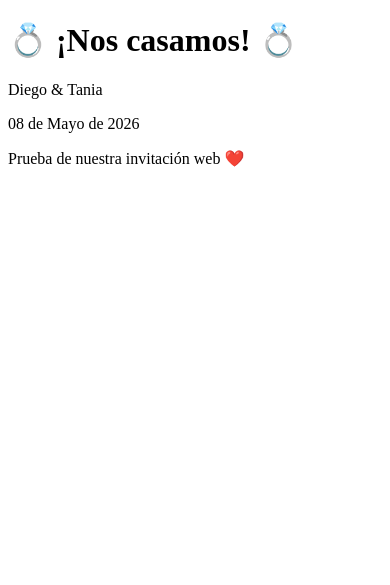
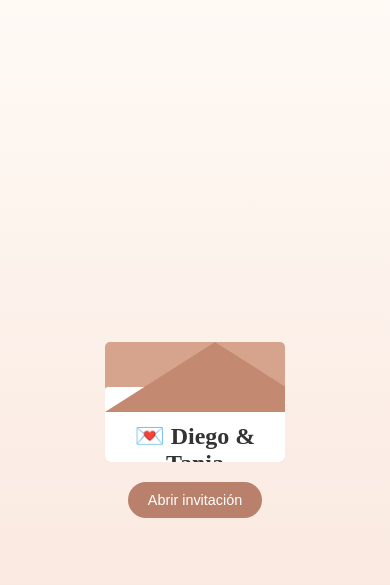
Before and after one commit to DIEGOFLOREZ1021/Boda, a plain HTML site: page index.html in a window 390 px wide. Drawn offline with Linux system fonts and the light colour scheme.

Commit message:
primer avance

```diff
--- /dev/null
+++ b/estilos/style_main.css
@@ -0,0 +1,97 @@
+/* Fuente base y reset */
+* {
+  margin: 0;
+  padding: 0;
+  box-sizing: border-box;
+}
+
+body {
+  font-family: 'Raleway', sans-serif;
+  background-color: #fffaf5;
+  color: #333;
+  text-align: center;
+  overflow-x: hidden;
+}
+
+/* Sección principal con imagen de fondo */
+.hero {
+  position: relative;
+  height: 100vh;
+  background: url('https://images.unsplash.com/photo-1529634899535-1d46a1d62b25?auto=format&fit=crop&w=1200&q=80') center/cover no-repeat;
+  display: flex;
+  justify-content: center;
+  align-items: center;
+  color: white;
+}
+
+.overlay {
+  position: absolute;
+  top: 0;
+  left: 0;
+  width: 100%;
+  height: 100%;
+  background: rgba(0,0,0,0.4);
+}
+
+.hero-content {
+  position: relative;
+  z-index: 1;
+  padding: 20px;
+}
+
+.hero h1 {
+  font-family: 'Playfair Display', serif;
+  font-size: 3em;
+  letter-spacing: 1px;
+}
+
+.hero p {
+  font-size: 1.2em;
+  margin-top: 10px;
+}
+
+.date {
+  font-size: 1.1em;
+  margin-top: 10px;
+}
+
+/* Detalles del evento */
+.details {
+  padding: 40px 20px;
+}
+
+.details h2 {
+  font-family: 'Playfair Display', serif;
+  color: #b9806b;
+  margin-bottom: 15px;
+}
+
+/* Footer */
+footer {
+  background-color: #b9806b;
+  color: white;
+  padding: 15px;
+  font-size: 0.9em;
+}
+
+/* 📱 Ajustes Responsive */
+@media (max-width: 768px) {
+  .hero h1 {
+    font-size: 2.2em;
+  }
+  .hero p {
+    font-size: 1em;
+  }
+}
+
+@media (max-width: 480px) {
+  .hero {
+    height: 90vh;
+  }
+  .hero h1 {
+    font-size: 1.8em;
+  }
+  .hero p {
+    font-size: 0.9em;
+  }
+}
--- /dev/null
+++ b/estilos/style_sobre.css
@@ -0,0 +1,87 @@
+.envelope-page {
+  display: flex;
+  justify-content: center;
+  align-items: center;
+  height: 100vh;
+  background: linear-gradient(180deg, #fffaf5 0%, #f7e1d7 100%);
+  font-family: 'Playfair Display', serif;
+}
+
+.envelope-container {
+  text-align: center;
+}
+
+.envelope {
+  position: relative;
+  width: 220px;
+  height: 140px;
+  background: #d6a48c;
+  margin: 0 auto 20px;
+  border-radius: 5px;
+  overflow: hidden;
+  transition: transform 2s ease-in-out;
+  transform-origin: bottom;
+}
+
+.envelope .flap {
+  position: absolute;
+  top: 0;
+  left: 0;
+  width: 0;
+  height: 0;
+  border-left: 110px solid transparent;
+  border-right: 110px solid transparent;
+  border-bottom: 70px solid #c48a71;
+  transform-origin: top;
+  transition: transform 2s ease-in-out;
+  z-index: 2;
+}
+
+.envelope .letter {
+  position: absolute;
+  bottom: -100%;
+  left: 0;
+  width: 100%;
+  background: white;
+  color: #333;
+  padding: 15px;
+  box-sizing: border-box;
+  transition: bottom 2s ease-in-out;
+  z-index: 1;
+  border-radius: 3px;
+}
+
+.envelope.open .flap {
+  transform: rotateX(180deg);
+}
+
+.envelope.open .letter {
+  bottom: 0;
+}
+
+#openButton {
+  background-color: #b9806b;
+  color: white;
+  font-family: 'Raleway', sans-serif;
+  border: none;
+  padding: 12px 25px;
+  border-radius: 25px;
+  cursor: pointer;
+  font-size: 1em;
+  transition: background 0.3s;
+}
+
+#openButton:hover {
+  background-color: #a36c59;
+}
+
+@media (max-width: 480px) {
+  .envelope {
+    width: 180px;
+    height: 120px;
+  }
+  #openButton {
+    padding: 10px 20px;
+    font-size: 0.9em;
+  }
+}
--- a/index.html
+++ b/index.html
@@ -3,13 +3,23 @@
 <head>
   <meta charset="UTF-8">
   <meta name="viewport" content="width=device-width, initial-scale=1.0">
-  <title>Invitación de Boda</title>
-  <link rel="stylesheet" href="style.css">
+  <title>Invitación de Boda | Diego & Tania</title>
+  <link rel="stylesheet" href="estilos/style_sobre.css">
 </head>
-<body>
-  <h1>💍 ¡Nos casamos! 💍</h1>
-  <p>Diego & Tania</p>
-  <p>08 de Mayo de 2026</p>
-  <p>Prueba de nuestra invitación web ❤️</p>
+<body class="envelope-page">
+  <div class="envelope-container">
+    <div class="envelope">
+      <div class="flap"></div>
+      <div class="letter">
+        <h2>💌 Diego & Tania</h2>
+        <p>Te invitamos a compartir con nosotros este día tan especial...</p>
+      </div>
+    </div>
+    <button id="openButton">Abrir invitación</button>
+  </div>
+
+  <audio id="music" src="music.mp3" preload="auto"></audio>
+
+  <script src="scripts/sobre.js"></script>
 </body>
 </html>
--- /dev/null
+++ b/scripts/sobre.js
@@ -0,0 +1,11 @@
+const button = document.getElementById('openButton');
+const music = document.getElementById('music');
+const envelope = document.querySelector('.envelope');
+
+button.addEventListener('click', () => {
+  music.play();
+  envelope.classList.add('open');
+  setTimeout(() => {
+    window.location.href = 'main.html';
+  }, 3500);
+});
--- a/styles.css
+++ /dev/null
@@ -1,16 +0,0 @@
-body {
-  font-family: 'Georgia', serif;
-  background-color: #fffaf5;
-  text-align: center;
-  padding: 100px 20px;
-}
-
-h1 {
-  color: #b9806b;
-  font-size: 3em;
-}
-
-p {
-  color: #444;
-  font-size: 1.2em;
-}
```
Also changed, not shown: main.html (added, +31 -0 lines), scripts/script_main.js (added).
